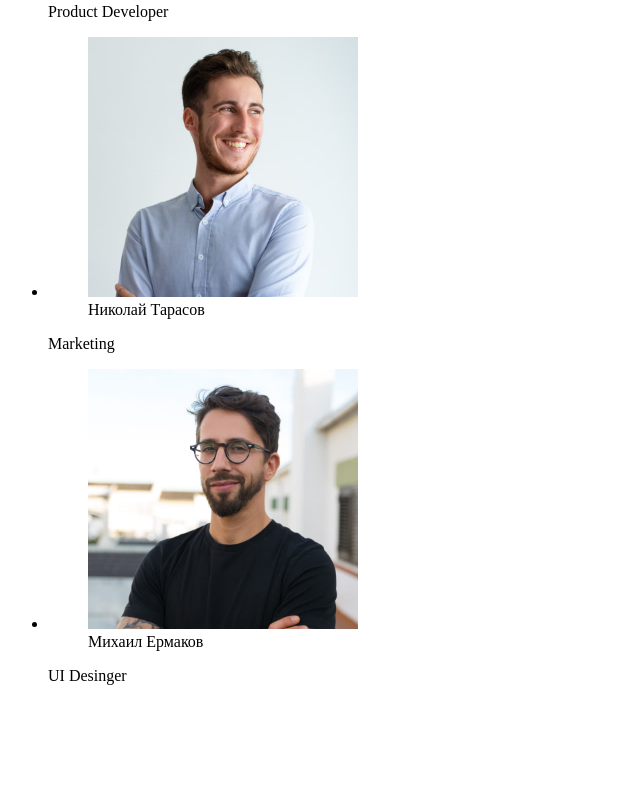
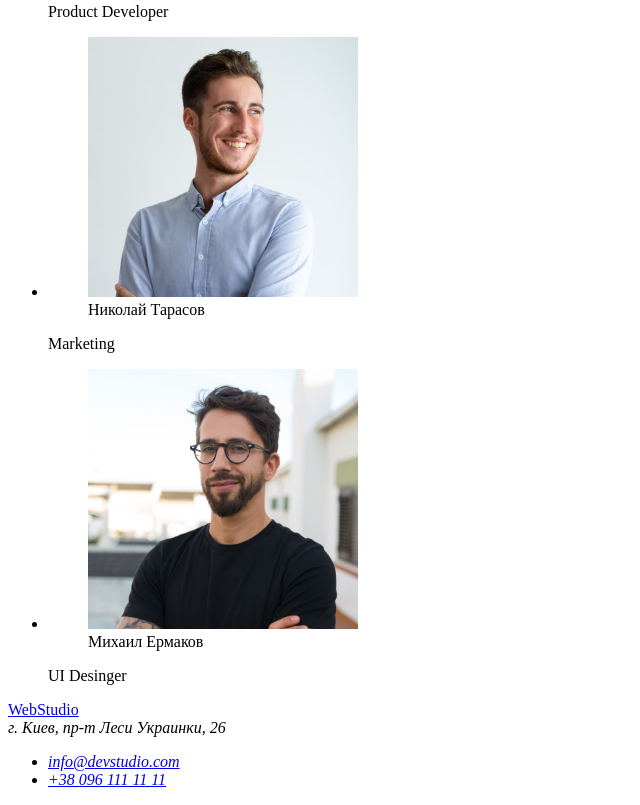
Before and after one commit to bezdarshadow/goit-markup-hw-01, a plain HTML site: page index.html in a window 1280 px wide. Shown: the part 2248-3053 px from the top of the page, without its empty margins (0-640 px from the left). Before the commit the page ends 2949 px from the top, so only its background shows below. Drawn offline with Linux system fonts and the light colour scheme.

Commit message:
Был сделан подвал страницы

```diff
--- a/index.html
+++ b/index.html
@@ -101,5 +101,15 @@
         </ul>
     </section>
     </main>
+    <footer>
+        <a href="/">WebStudio</a>
+        <address>
+            г. Киев, пр-т Леси Украинки, 26
+            <ul>
+                <li><a lang="eu" href="mailto:info@devstudio.com">info@devstudio.com</a></li>
+                <li><a href="tel:+380961111111">+38 096 111 11 11</a></li>
+            </ul>
+        </address>
+    </footer>
 </body>
 </html>
```
